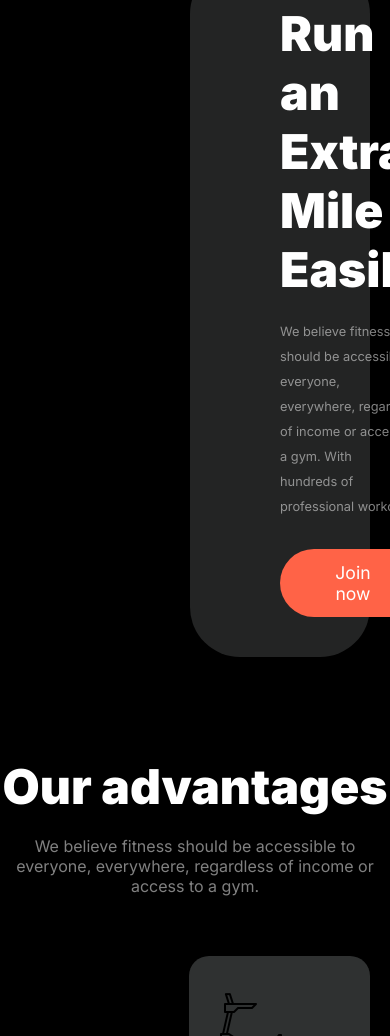
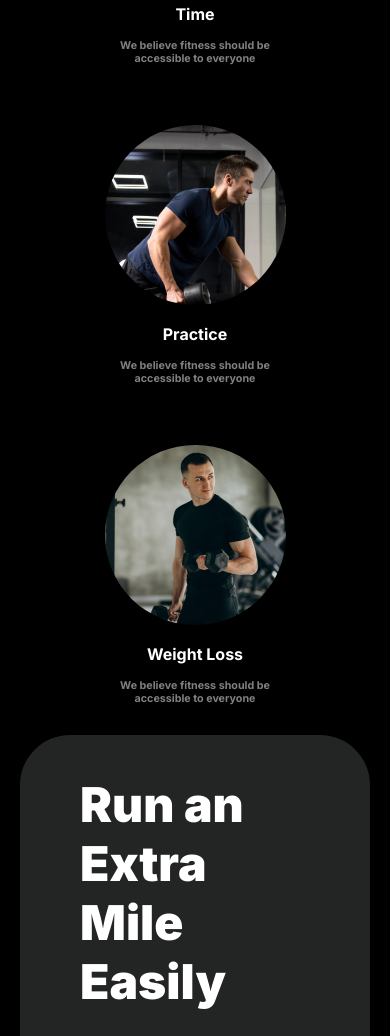
Before and after one commit to naafiisaa30/fitness, a plain HTML site: page index.html in a window 390 px wide. Shown: the part 2173-3209 px from the top of the page. Drawn offline with Linux system fonts and the light colour scheme; a web font is replaced by a local one.

Commit message:
responsiveness of habit and run section

```diff
--- a/mobile.css
+++ b/mobile.css
@@ -51,4 +51,33 @@
     .banner-image{
         margin: 60px;
     }
+    .habit-title{
+        font-size: 2rem;
+        font-weight: 800;
+    }
+    .habit-header{
+        margin-top: 50px;
+    }
+    .habits-card-container{
+        margin: 30px 20px;
+        flex-direction: column;
+        gap: 60px;
+    }
+    .run-section{
+       flex-direction: column;
+        gap: 60px;
+        margin: 30px 20px;
+        padding: 40px 60px;
+    }
+    .btn-3{
+        padding: 10px 120px;
+        font-size: 1.1rem;
+        margin-top: 30px;
+    }
+    .run-image{
+        width: 340px;
+        height: 250px;
+        border-radius: 40px;
+
+    }
 }
```
